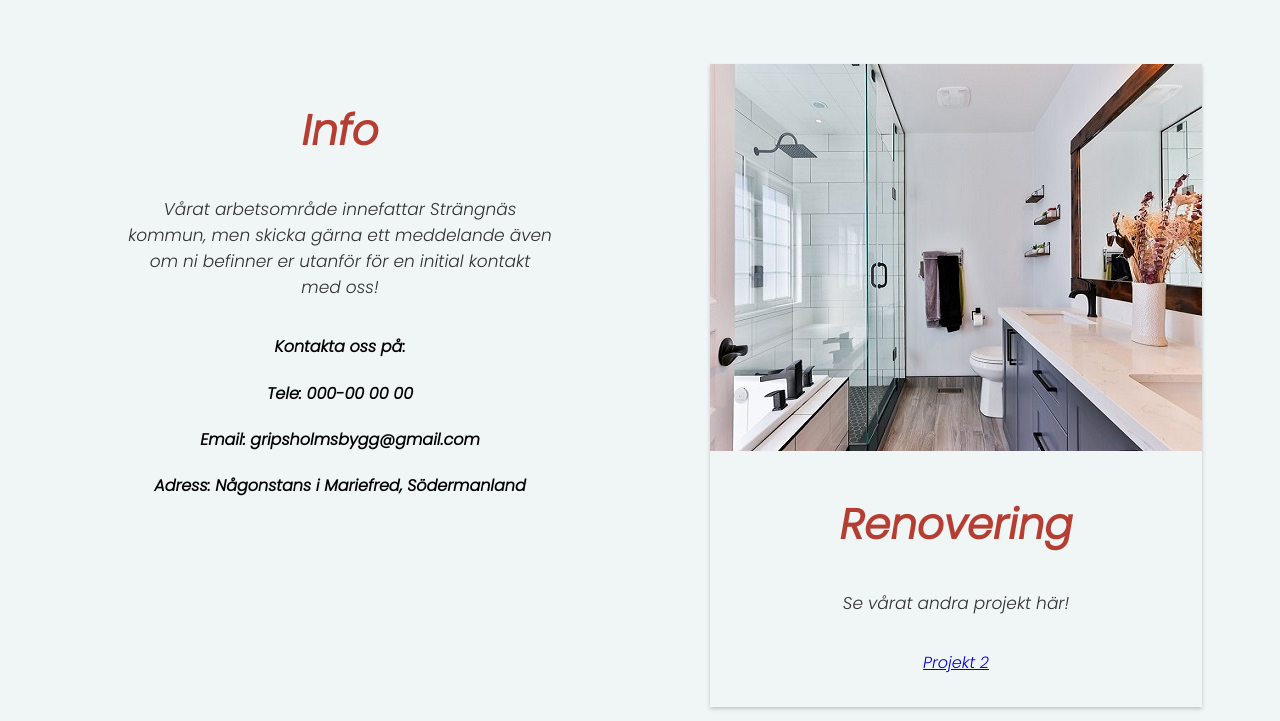
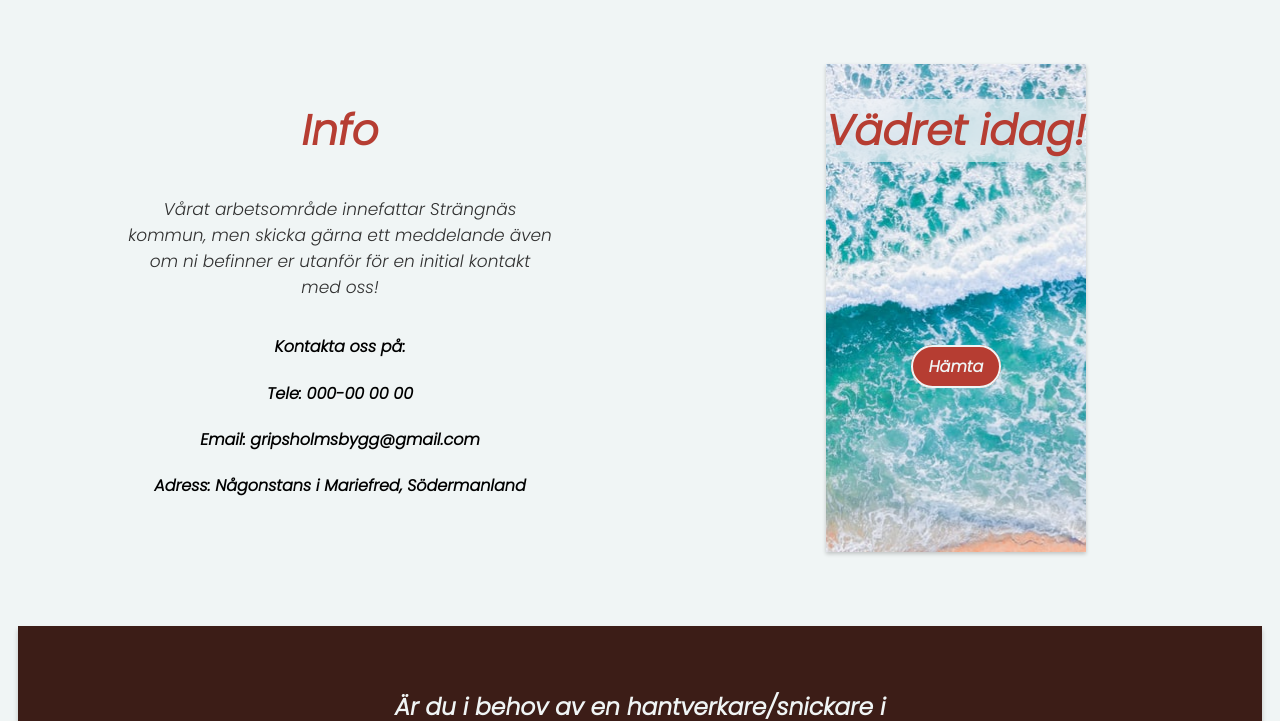
Before and after one commit to Jangerud/js-basics, a plain HTML site: page contact.html in a window 1280 px wide. Shown: the part 732-1453 px from the top of the page. Drawn offline with Linux system fonts and the light colour scheme.

Commit message:
Added css to contact site, and worked on responsiv

```diff
--- a/contact.html
+++ b/contact.html
@@ -45,11 +45,14 @@
                     <h4>Adress:  Någonstans i Mariefred, Södermanland</h4>
                 </div>
             </div>
-            <div class="project2">
-                <img src="images/badrum-test.jpg" alt="Bild på ett badrum.">
-                <h2>Renovering</h2>
-                <p>Se vårat andra projekt här!</p>
-                <a class="btn btn--project2" href="#instagram">Projekt 2</a>
+            <div class="väderapp">
+                <div class="blur">
+                    <h2>Vädret idag!</h2>
+                    <div class="box" id="graderbox">
+                        <h1></h1>
+                    </div>
+                </div>
+                <a class="btn btn--grader" href="#instagram" id="btn--graderKlick">Hämta</a>
             </div>
 
         </section>
--- a/css/contact.css
+++ b/css/contact.css
@@ -122,6 +122,66 @@ p {
 }
 
 @media screen and (min-width: 700px) {
+  .flex_container {
+    justify-content: space-around;
+  }
+}
+
+.väderapp {
+  background-image: url("../images/Beach.jpg");
+}
+
+@media screen and (min-width: 700px) {
+  .väderapp {
+    margin: 2em;
+    max-width: 50ch;
+    box-shadow: 0 0.125em 0.25em 0 rgba(0, 0, 0, 0.2);
+    padding-bottom: 2em;
+    justify-content: space-around;
+  }
+}
+
+.btn {
+  justify-self: center;
+  cursor: pointer;
+  color: var(--clr-secondary);
+  text-decoration: none;
+  background-color: var(--clr-primary);
+  padding: 0.5em 1em;
+  border-radius: 1.5em;
+  font-weight: bold;
+  width: 25%;
+  text-align: center;
+  font-size: 1rem;
+}
+
+.btn:hover,
+.btn:focus {
+  background-color: var(--clr-primary);
+  color: var(--clr-secondary);
+}
+
+.btns {
+  display: flex;
+  flex-direction: column;
+  gap: 2em;
+  margin: 2em;
+  margin-top: 10em;
+}
+
+.btn--grader {
+  border: 2px solid;
+  color: var(--clr-primary);
+  background-color: var(--clr-accent);
+}
+
+@media screen and (min-width: 600px) {
+  .btns {
+    flex-direction: row;
+  }
+}
+
+@media screen and (min-width: 700px) {
   .project1 {
     margin: 2em;
     max-width: 50ch;
@@ -130,14 +190,16 @@ p {
   }
 }
 
-@media screen and (min-width: 700px) {
-  .project2 {
-    margin: 2em;
-    max-width: 50ch;
-    box-shadow: 0 0.125em 0.25em 0 rgba(0, 0, 0, 0.2);
-    padding-bottom: 2em;
-    justify-content: space-around;
-  }
+.blur {
+  background: rgba(255, 255, 255, 0.425);
+  backdrop-filter: blur(15px);
+  width: 100%;
+}
+
+.box {
+  justify-content: center;
+  margin-bottom: 12em;
+  margin-top: 1em;
 }
 
 .kontaktinfo {
--- a/css/gallery.css
+++ b/css/gallery.css
@@ -123,6 +123,7 @@ p {
   grid-template-columns: 50% 50%;
   display: grid;
   justify-items: center;
+  margin: 5em;
 }
 
 @media screen and (min-width: 700px) {
--- a/css/style.css
+++ b/css/style.css
@@ -155,20 +155,20 @@ p {
 
 .workspace {
   height: auto;
-  width: auto;
   object-fit: contain;
 }
 
 @media screen and (min-width: 700px) {
   .workspace_wrapper {
     margin: 5em;
-    max-width: 50ch;
+
     box-shadow: 0 0.125em 0.25em 0 rgba(0, 0, 0, 0.2);
   }
 }
 
 .workareas {
   object-position: right;
+  max-width: 50ch;
   grid-column: 2;
 }
 
@@ -181,7 +181,6 @@ p {
   .services,
   .workareas {
     margin: 5em;
-    max-width: 50ch;
     box-shadow: 0 0.125em 0.25em 0 rgba(0, 0, 0, 0.2);
     padding-bottom: 1em;
   }
@@ -203,21 +202,6 @@ p {
     margin: 5em;
     box-shadow: 0 0.125em 0.25em 0 rgba(0, 0, 0, 0.2);
     padding-bottom: 0.15em;
-  }
-}
-
-.project1 {
-  background-color: var(--clr-primary);
-}
-
-@media screen and (min-width: 700px) {
-  .project1,
-  .project2 {
-    margin: 5em;
-    max-width: 50ch;
-    box-shadow: 0 0.125em 0.25em 0 rgba(0, 0, 0, 0.2);
-    padding-bottom: 2em;
-    justify-content: space-around;
   }
 }
 
--- a/index.js
+++ b/index.js
@@ -1 +1,18 @@
 //alert("script has been loaded!")
+
+//alert(getRandomNumber(1, 55));
+
+document.getElementById("btn--graderKlick").onclick = function getClickedRandomNumber()
+{
+    let min = Math.ceil(1);
+    let max = Math.floor(55);
+    let randomNumber = getRandomNumber(min, max);
+    document.getElementById("graderbox").innerHTML = `<h1>${randomNumber}</h1>`;
+};
+
+
+
+function getRandomNumber(min, max)
+{
+    return Math.floor(Math.random() * (max - min + 1) + min) + "°";
+}
```
Also changed, not shown: images/Beach.jpg (added), images/workspace.jpg.
